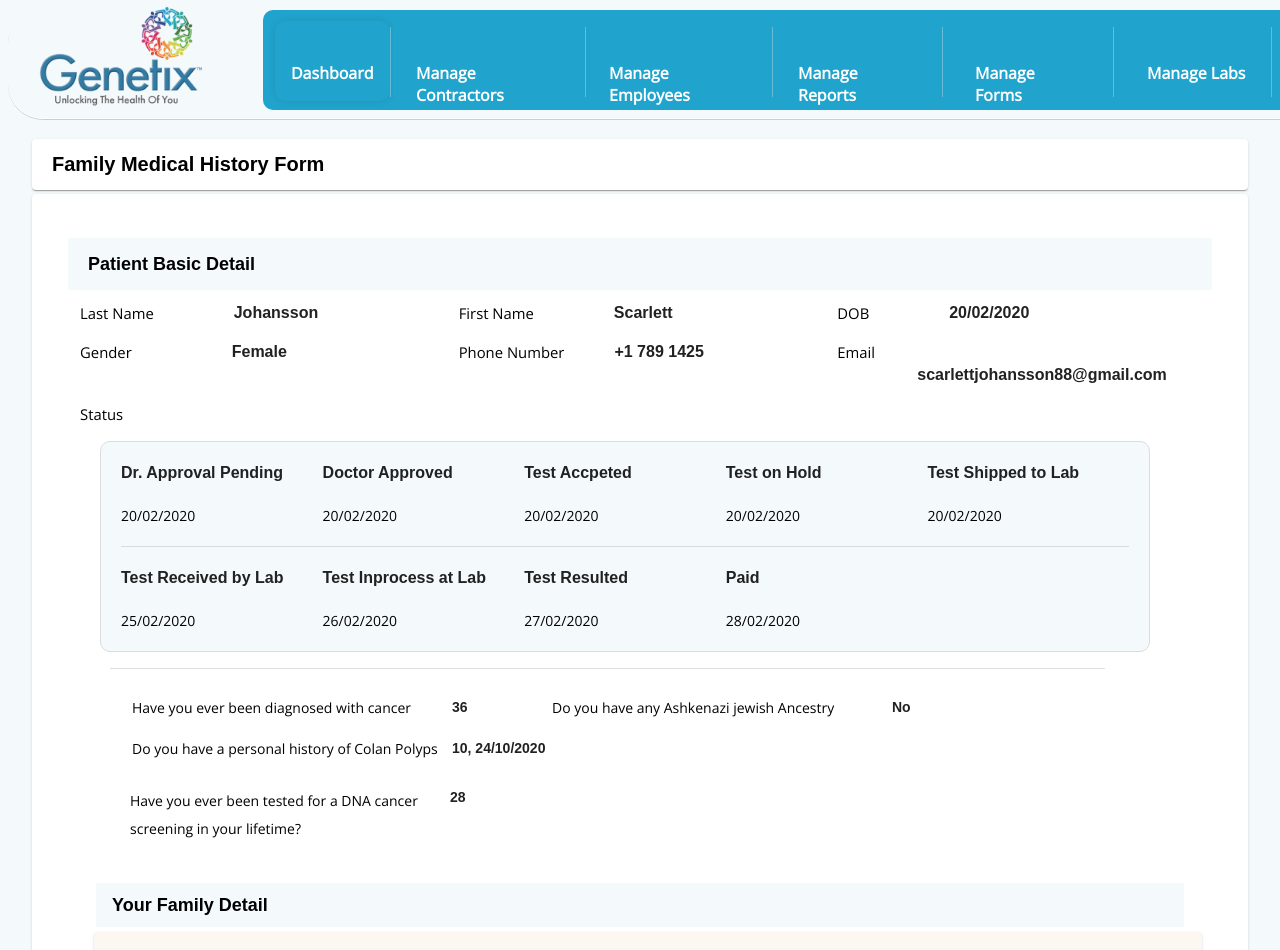
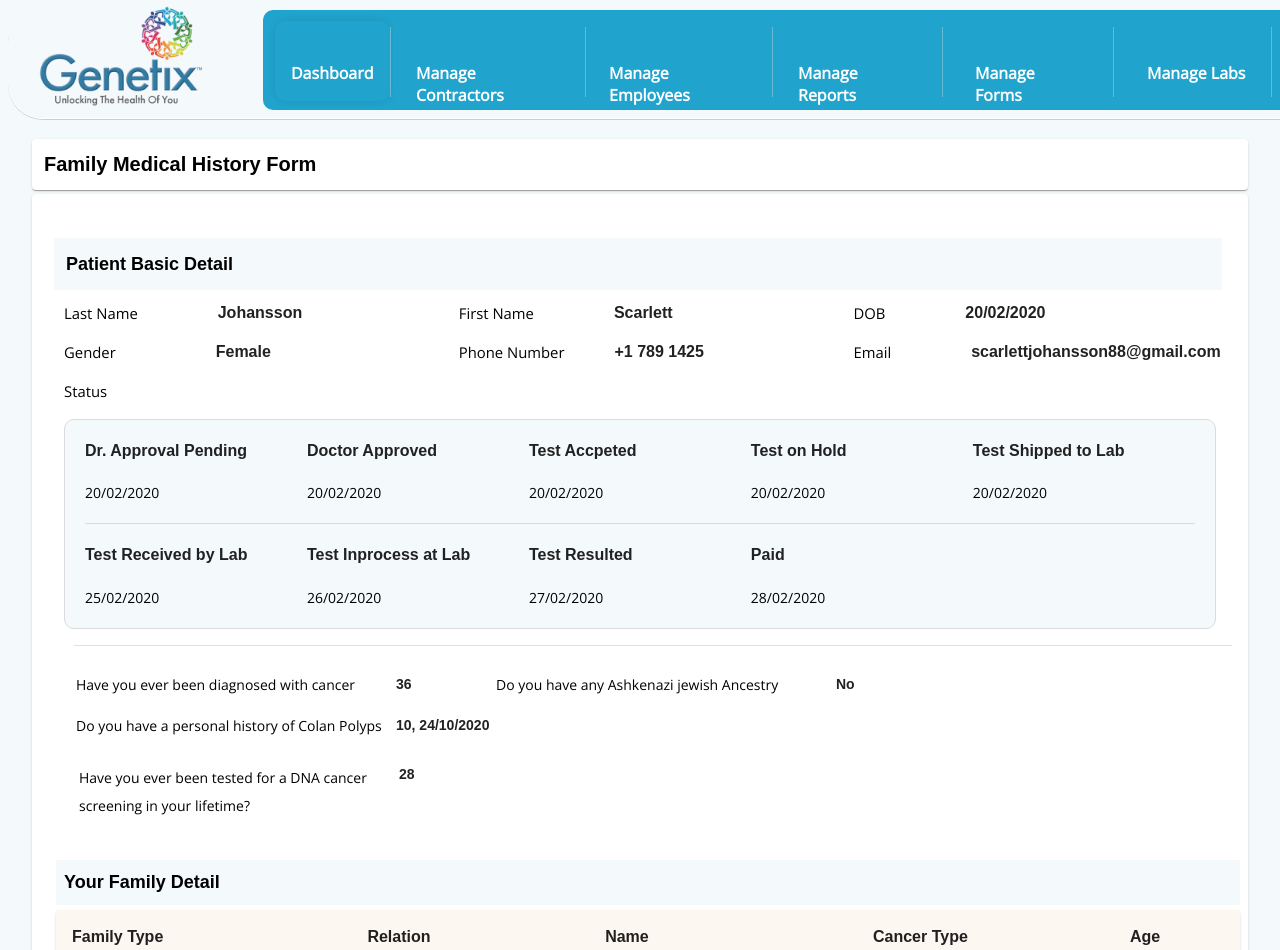
Before and after one commit to prasanna-col/reactjs-ui-Genetics, a React (Create React App) app: page /SwabK in a window 1280 px wide. Shown: the top 950 px of the page. Built offline with nearby package versions, Linux system fonts and the light colour scheme.

Commit message:
left and right side alignment fixing

```diff
--- a/src/App.css
+++ b/src/App.css
@@ -317,10 +317,7 @@ text-align: center !important;
   }
 
   .ulist .llist::before {
-    background-color: #14CCBB;
     border-radius: 50%;
-    content: "";
-    display: inline-block;
     margin-right: 10px;
     margin-bottom: 2px;
     height: 10px;
--- a/src/Json/PatientConsent.json
+++ b/src/Json/PatientConsent.json
@@ -42,6 +42,6 @@
   {
     "id": 9,
     "title": "Varient",
-    "description": "Variant - An alteration was identified in one or more genes; however, there is not enough information to determine whether this change is associated with in increased risk for Cancer. A thorough review of the variant and the associated literature may suggest that a variant is more likely to be disease-causing or benign.  However, in some cases the significance remains unclear. Your healthcare provider will make Cancer screening and medical management recommendations  based on your personal and/or family history."
+    "description": "An alteration was identified in one or more genes; however, there is not enough information to determine whether this change is associated with in increased risk for Cancer. A thorough review of the variant and the associated literature may suggest that a variant is more likely to be disease-causing or benign.  However, in some cases the significance remains unclear. Your healthcare provider will make Cancer screening and medical management recommendations  based on your personal and/or family history."
   }
 ]
--- a/src/components/navbar/Swabk/FamilyTable.js
+++ b/src/components/navbar/Swabk/FamilyTable.js
@@ -23,8 +23,7 @@ function FamilyTable() {
     <TableContainer
       component={Paper}
       style={{
-        width: "97.5%",
-        marginLeft: 22,
+        width: "100%",
         marginTop: 5,
         backgroundColor: "#FDF7F1",
         marginBottom: 30,
--- a/src/components/navbar/Swabk/Hereditary.js
+++ b/src/components/navbar/Swabk/Hereditary.js
@@ -31,12 +31,12 @@ const useStyles = makeStyles((theme) => ({
     marginTop: theme.spacing(4),
     padding: theme.spacing(1.5),
     backgroundColor: "#F4F9FB",
-    marginLeft: theme.spacing(3),
-    marginRight: theme.spacing(3),
+    marginLeft: theme.spacing(1),
+    marginRight: theme.spacing(2),
   },
   bannerButtom: {
     padding: theme.spacing(1.5),
-    marginLeft: theme.spacing(3),
+    marginLeft: theme.spacing(2),
     marginRight: theme.spacing(3),
   },
   aceBanner: {
--- a/src/components/navbar/Swabk/Medical.js
+++ b/src/components/navbar/Swabk/Medical.js
@@ -21,24 +21,24 @@ const useStyles = makeStyles((theme) => ({
   },
   cardTitle: {
     color: "#000",
-    marginLeft: theme.spacing(1),
+    marginLeft: theme.spacing(0),
   },
   bannerTop: {
+    width: "98%",
     marginTop: theme.spacing(4),
     padding: theme.spacing(1.5),
     backgroundColor: "#F4F9FB",
-    marginLeft: theme.spacing(3),
-    marginRight: theme.spacing(3),
   },
   bannerButtom: {
+    width: "98%",
     padding: theme.spacing(1.5),
-    marginLeft: theme.spacing(3),
+    marginLeft: theme.spacing(1),
     marginRight: theme.spacing(3),
   },
   aceBanner: {
     background: "#F4F9FB",
-    marginLeft: 20,
-    width: "90%",
+    marginLeft: 0,
+    width: "95%",
     border: "1px solid #dcdcdc",
     borderWidth: 1,
     height: "auto",
@@ -61,7 +61,7 @@ function Medical() {
         {/* family medical */}
         <Grid item xs={12}>
           <Paper className={classes.bodayPaper}>
-            <Grid item xs={12} className={classes.bannerTop}>
+            <Grid item xs={12} className={classes.bannerTop} style={{marginLeft: 10}}>
               <Typography variant="h6" className={classes.cardTitle}>
                 Patient Basic Detail
               </Typography>
@@ -198,15 +198,15 @@ function Medical() {
                     </Grid>
                   </Grid>
                 </Grid>
-                <Grid item xs={11}>
+                <Grid item xs={12}>
                   <Divider
                     style={{
-                      marginLeft: 30,
+                      marginLeft: 10,
                     }}
                   />
                 </Grid>
                 <Grid
-                  style={{ display: "flex", marginTop: 20, marginLeft: 60 }}
+                  style={{ display: "flex", marginTop: 20, marginLeft: 20 }}
                 >
                   <Typography style={{ width: 400, fontSize: 14 }}>
                     Have you ever been diagnosed with cancer
@@ -244,7 +244,7 @@ function Medical() {
                 </Grid>
 
                 <Grid
-                  style={{ display: "flex", marginTop: 20, marginLeft: 60 }}
+                  style={{ display: "flex", marginTop: 20, marginLeft: 20 }}
                 >
                   <Typography style={{ width: 400, fontSize: 14 }}>
                     Do you have a personal history of Colan Polyps
@@ -266,7 +266,7 @@ function Medical() {
                 <Grid
                   item
                   xs={12}
-                  style={{ display: "flex", marginTop: 20, marginLeft: 50 }}
+                  style={{ display: "flex", marginTop: 20, marginLeft: 15 }}
                 >
                   <Typography
                     style={{ width: 400, fontSize: 14, lineHeight: 2 }}
--- a/src/components/navbar/Swabk/PatientConsent.js
+++ b/src/components/navbar/Swabk/PatientConsent.js
@@ -3,8 +3,18 @@ import React from "react";
 import { makeStyles } from "@material-ui/core/styles";
 import Paper from "@material-ui/core/Paper";
 import Grid from "@material-ui/core/Grid";
-import { Divider, Typography } from "@material-ui/core";
+import {
+  Divider,
+  Typography,
+  Avatar,
+  ListItemText,
+  ListItemIcon,
+  List,
+  ListItem,
+} from "@material-ui/core";
+import StarIcon from "@material-ui/icons/Star";
 import signature from "../../img&Logos/sign.png";
+import blue_dot from "../../img&Logos/Ellipse_blue.png";
 import patconsent from "../../../Json/PatientConsent.json";
 import patient from "../../../Json/Patient.json";
 import physicain from "../../../Json/Physicain.json";
@@ -44,12 +54,20 @@ const useStyles = makeStyles((theme) => ({
     marginLeft: 20,
     marginTop: 22,
     width: "95%",
-    border: "1px solid #dcdcdc",
     borderWidth: 1,
     height: "4%",
     padding: "25px",
-    borderRadius: "10px",
   },
+  aceBanner2: {
+    background: "#F4F9FB",
+    marginLeft: theme.spacing(8),
+    marginTop: 22,
+    width: "90%",
+    borderWidth: 1,
+    height: "4%",
+    padding: "25px",
+  },
+
   imgPaper: {
     padding: theme.spacing(1.2),
     border: "1px solid #D1D1D1",
@@ -59,6 +77,16 @@ const useStyles = makeStyles((theme) => ({
     color: "gray",
     marginTop: -16,
     marginLeft: 16,
+  },
+  dot: {
+    width: theme.spacing(1.5),
+    height: theme.spacing(1.5),
+    marginLeft: theme.spacing(5)
+  },
+  dotgray: {
+    width: theme.spacing(1.5),
+    height: theme.spacing(1.5),
+    marginLeft: theme.spacing(0.5)
   },
   date: {
     padding: theme.spacing(0),
@@ -113,24 +141,33 @@ function PatientConsent() {
                 (item, i) =>
                   i < 5 && (
                     <Grid key={i} style={{ marginTop: 10 }}>
-                      <ul className="ulist">
-                        <li className="llist" style={{ width: "95%" }}>
+                      {/* <ul className="ulist">
+                        <li className="llist" style={{ width: "90%" }}>
                           {" "}
                           <b>{item.title} - </b>{" "}
                           <label style={{ color: "gray" }}>
                             {item.description}
                           </label>
                         </li>
-                      </ul>
+                      </ul> */}
+                      <div style={{ display: "flex", marginTop: 20}}>
+                      <Avatar alt="Remy Sharp" src={blue_dot} className={classes.dot}/>
+                        <Typography style={{ width: "90%", lineHeight: "40px", marginLeft: 20, marginTop: -12}}>
+                          <b>{item.title} - </b>{" "}
+                          <label style={{ color: "gray" }}>
+                            {item.description}
+                          </label>
+                        </Typography>
+                      </div>
                       {item.id === 6 ? null : (
-                        <Divider style={{ marginLeft: 30 }} />
+                        <Divider style={{ marginLeft: 30, width: "97%", marginTop: 20 }} />
                       )}
                     </Grid>
                   )
               )}
             </div>
 
-            <Grid className={classes.aceBanner}>
+            <Grid className={classes.aceBanner2}>
               <Grid>
                 <Typography
                   style={{
@@ -138,7 +175,7 @@ function PatientConsent() {
                     fontWeight: "bold",
                     fontSize: 16,
                     lineHeight: 2,
-                    marginLeft: 28,
+                    marginLeft: 2,
                   }}
                 >
                   There are several types of genetic test results including:
@@ -150,17 +187,17 @@ function PatientConsent() {
                     (item, i) =>
                       i > 5 && (
                         <Grid key={i} style={{ marginTop: 10 }}>
-                          <ul className="ulist">
-                            <li className="llist" style={{ width: "95%" }}>
-                              {" "}
-                              <b>{item.title} - </b>{" "}
-                              <label style={{ color: "gray" }}>
-                                {item.description}
-                              </label>
-                            </li>
-                          </ul>
+                      <div style={{ display: "flex", marginTop: 20}}>
+                      <Avatar alt="Remy Sharp" src={blue_dot} className={classes.dotgray}/>
+                        <Typography style={{ width: "90%", lineHeight: "40px", marginLeft: 20, marginTop: -12}}>
+                          <b>{item.title} - </b>{" "}
+                          <label style={{ color: "gray" }}>
+                            {item.description}
+                          </label>
+                        </Typography>
+                      </div>
                           {item.id === 6 ? null : (
-                            <Divider style={{ marginLeft: 30 }} />
+                            <Divider style={{ marginLeft: 30, marginTop: 20,width: "97%" }} />
                           )}
                         </Grid>
                       )
@@ -174,20 +211,17 @@ function PatientConsent() {
                 (item, i) =>
                   i > 5 && (
                     <Grid key={i} style={{ marginTop: 10 }}>
-                      <ul className="ulist">
-                        <li className="llist" style={{ width: "95%" }}>
-                          {" "}
-                          <b>
-                            {item.id === 9 ? item.title : null}{" "}
-                            {item.id === 9 ? "-" : null}
-                          </b>{" "}
+                        <div style={{ display: "flex", marginTop: 20}}>
+                      <Avatar alt="Remy Sharp" src={blue_dot} className={classes.dot}/>
+                        <Typography style={{ width: "90%", lineHeight: "40px", marginLeft: 20, marginTop: -12}}>
+                          <b>{item.title} - </b>{" "}
                           <label style={{ color: "gray" }}>
                             {item.description}
                           </label>
-                        </li>
-                      </ul>
+                        </Typography>
+                      </div>
                       {item.id === 6 ? null : (
-                        <Divider style={{ marginLeft: 30 }} />
+                        <Divider style={{ marginLeft: 30, marginTop: 20, width: "97%" }} />
                       )}
                     </Grid>
                   )
@@ -252,7 +286,7 @@ function PatientConsent() {
             </Grid>
 
             <div className={classes.bannerButtom}>
-              <Grid container spacing={2}>
+              <Grid container spacing={2} style={{marginLeft: 1}}>
                 <Grid container item xs={6} sm={4}>
                   <Typography variant="body1">Agent Name</Typography>
                   <Typography variant="body2" style={{ marginLeft: 80 }}>
@@ -297,7 +331,7 @@ function PatientConsent() {
               </Typography>
             </Grid>
 
-            <Grid style={{ display: "flex", marginTop: 20, marginLeft: 50 }}>
+            <Grid style={{ display: "flex", marginTop: 20, marginLeft: 45 }}>
               <Typography variant="body1" style={{ width: 400 }}>
                 Where would you like the Test Kit to be shipped?
               </Typography>
```
Also changed, not shown: src/components/img&Logos/Ellipse_blue.png (added).
